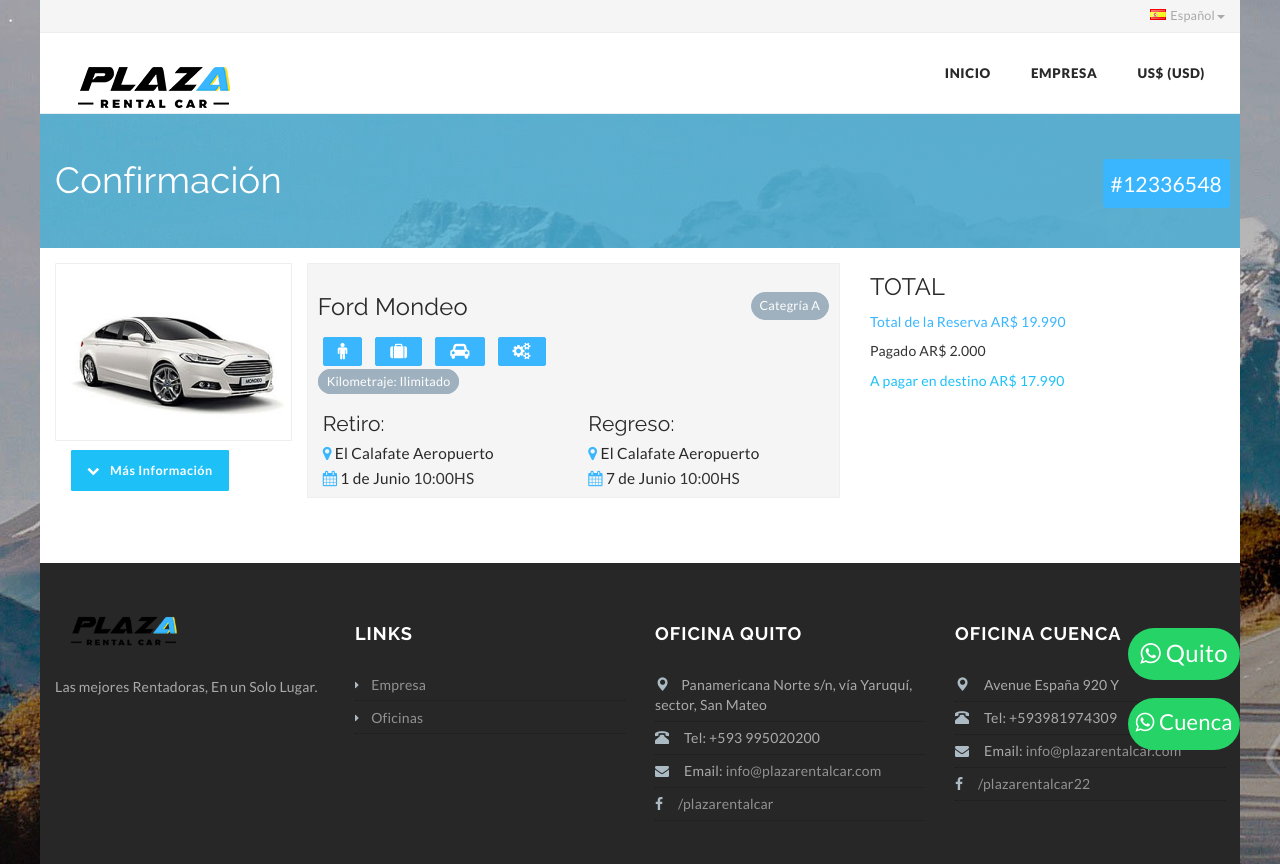
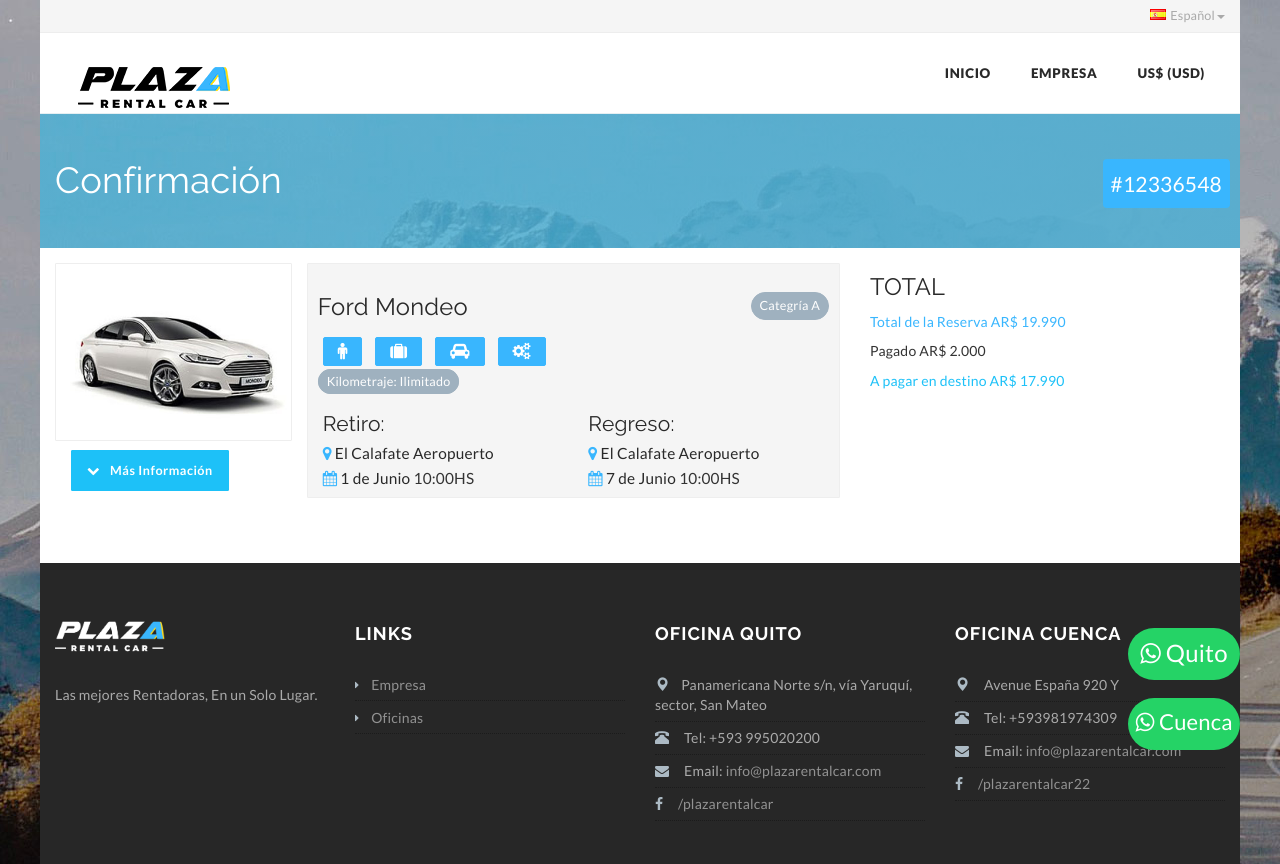
Before and after one commit to vixozim/OM-plaza-852, a plain HTML site: page confirmacion.html in a window 1280 px wide. Shown: the top 864 px of the page. Drawn offline with nearby package versions, Linux system fonts and the light colour scheme; some packages are replaced by stand-ins of ours.

Commit message:
logo white footer

```diff
--- a/confirmacion.html
+++ b/confirmacion.html
@@ -272,7 +272,7 @@
                 <div class="row">
                     <div class="col-md-3 col-sm-6 widget">
                         <div class="about">
-                            <a href="index.html"><img class="logo" src="images/logo.png" height="32" alt="Logo"></a>
+                            <a href="index.html"><img class="logo" src="images/logo-b.png" height="40" alt="Logo"></a>
                             <p class="trn">Las mejores Rentadoras, En un Solo Lugar.</p>
 
                         </div>
```
Also changed, not shown: datos-personales.html (+1 -1 lines), destinos.html (+1 -1 lines), empresa.html (+1 -1 lines), encuesta.html (+1 -1 lines), index.html (+1 -1 lines), mis-reservas-confirmacion.html (+1 -1 lines), oficinas.html (+1 -1 lines), preguntas-frecuentes.html (+1 -1 lines), reserva.html (+1 -1 lines), resultado-de-busqueda.html (+1 -1 lines), terminos-y-condiciones.html (+1 -1 lines), images/logo-b.png (added).
